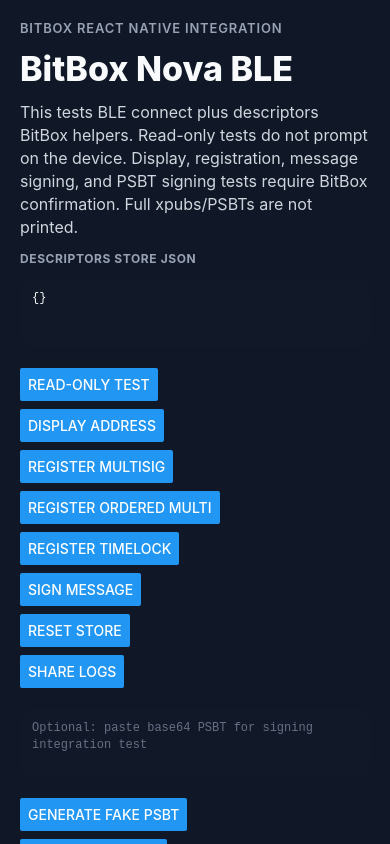
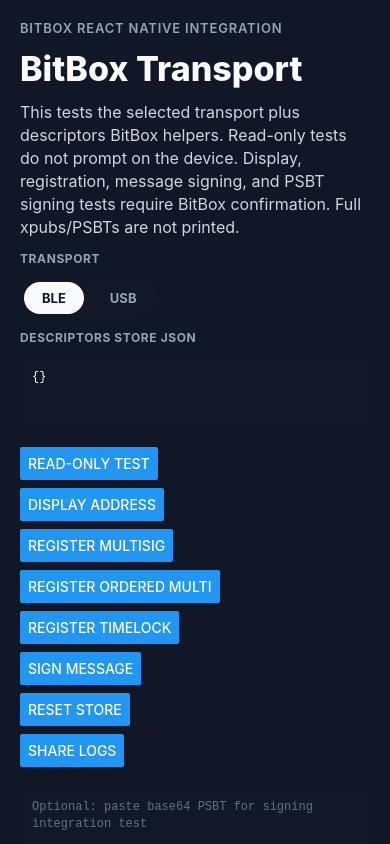
Before and after one commit to bitcoinerlab/descriptors-rn-integration, a React Native app: screen / in a window 390 px wide. Built offline with nearby package versions, Linux system fonts and the light colour scheme; what @bitcoinerlab/descriptors would draw is missing.

Commit message:
test: add BitBox transport selector

```diff
--- a/App.tsx
+++ b/App.tsx
@@ -44,6 +44,8 @@
 const TIMELOCK_POLICY_NAME = "RN integration timelock";
 const MESSAGE_TEXT = "BitBox React Native integration message";
 const EMPTY_STORE_JSON = "{}";
+
+type BitBoxTransport = "ble" | "usb";
 
 type LogLine = {
   id: number;
@@ -207,12 +209,14 @@
 
 export default function App() {
   const [running, setRunning] = useState(false);
+  const [selectedTransport, setSelectedTransport] =
+    useState<BitBoxTransport>("ble");
   const [psbt, setPsbt] = useState("");
   const [storeJson, setStoreJson] = useState(EMPTY_STORE_JSON);
   const [log, setLog] = useState<LogLine[]>([
     {
       id: 0,
-      text: "Ready. Use a physical iPhone and a BitBox Nova with Bluetooth enabled.",
+      text: "Ready. Select BLE or USB, then use a physical device and BitBox.",
     },
   ]);
 
@@ -452,6 +456,7 @@
     run: (session: Session, client: ConnectedBitBoxClient) => Promise<void>,
   ) {
     if (running) return;
+    const transport = selectedTransport;
     setRunning(true);
     resetLog();
     let client: ConnectedBitBoxClient | undefined;
@@ -459,14 +464,20 @@
     try {
       add(title);
       add(`Platform: ${Platform.OS}`);
+      add(`Selected transport: ${transport.toUpperCase()}`);
       add("Parsing descriptors store JSON...");
       const store = parseStoreJson(storeJson);
       add("Loading @bitcoinerlab/bitbox-react-native...");
-      const { connectBitBoxNovaBle } =
+      const { connectBitBoxNovaBle, connectBitBoxUsb } =
         await import("@bitcoinerlab/bitbox-react-native");
 
-      add("Connecting to BitBox Nova over BLE...");
-      client = await connectBitBoxNovaBle({ timeoutMs: 60_000 });
+      if (transport === "ble") {
+        add("Connecting to BitBox Nova over BLE...");
+        client = await connectBitBoxNovaBle({ timeoutMs: 60_000 });
+      } else {
+        add("Connecting to BitBox over USB...");
+        client = await connectBitBoxUsb({ timeoutMs: 60_000 });
+      }
 
       add(`Session: ${JSON.stringify(client.session, null, 2)}`);
       add("Creating descriptors BitBox session from provider client...");
@@ -520,13 +531,52 @@
       >
         <Pressable style={styles.content} onPress={Keyboard.dismiss}>
           <Text style={styles.eyebrow}>BitBox React Native Integration</Text>
-          <Text style={styles.title}>BitBox Nova BLE</Text>
+          <Text style={styles.title}>BitBox Transport</Text>
           <Text style={styles.description}>
-            This tests BLE connect plus descriptors BitBox helpers. Read-only tests
-            do not prompt on the device. Display, registration, message signing,
-            and PSBT signing tests require BitBox confirmation. Full xpubs/PSBTs
-            are not printed.
+            This tests the selected transport plus descriptors BitBox helpers.
+            Read-only tests do not prompt on the device. Display, registration,
+            message signing, and PSBT signing tests require BitBox confirmation.
+            Full xpubs/PSBTs are not printed.
           </Text>
+          <Text style={styles.sectionLabel}>Transport</Text>
+          <View style={styles.transportSelector}>
+            <Pressable
+              style={[
+                styles.transportOption,
+                selectedTransport === "ble" && styles.transportOptionSelected,
+              ]}
+              onPress={() => setSelectedTransport("ble")}
+              disabled={running}
+            >
+              <Text
+                style={[
+                  styles.transportOptionText,
+                  selectedTransport === "ble" &&
+                    styles.transportOptionTextSelected,
+                ]}
+              >
+                BLE
+              </Text>
+            </Pressable>
+            <Pressable
+              style={[
+                styles.transportOption,
+                selectedTransport === "usb" && styles.transportOptionSelected,
+              ]}
+              onPress={() => setSelectedTransport("usb")}
+              disabled={running}
+            >
+              <Text
+                style={[
+                  styles.transportOptionText,
+                  selectedTransport === "usb" &&
+                    styles.transportOptionTextSelected,
+                ]}
+              >
+                USB
+              </Text>
+            </Pressable>
+          </View>
           <Text style={styles.sectionLabel}>Descriptors Store JSON</Text>
           <TextInput
             style={styles.storeInput}
@@ -654,6 +704,30 @@
     letterSpacing: 0.6,
     textTransform: "uppercase",
   },
+  transportSelector: {
+    flexDirection: "row",
+    alignSelf: "flex-start",
+    gap: 8,
+    borderRadius: 999,
+    backgroundColor: "#111827",
+    padding: 4,
+  },
+  transportOption: {
+    borderRadius: 999,
+    paddingHorizontal: 18,
+    paddingVertical: 8,
+  },
+  transportOptionSelected: {
+    backgroundColor: "#f9fafb",
+  },
+  transportOptionText: {
+    color: "#98a2b3",
+    fontSize: 13,
+    fontWeight: "700",
+  },
+  transportOptionTextSelected: {
+    color: "#111827",
+  },
   storeInput: {
     minHeight: 70,
     maxHeight: 120,
```
